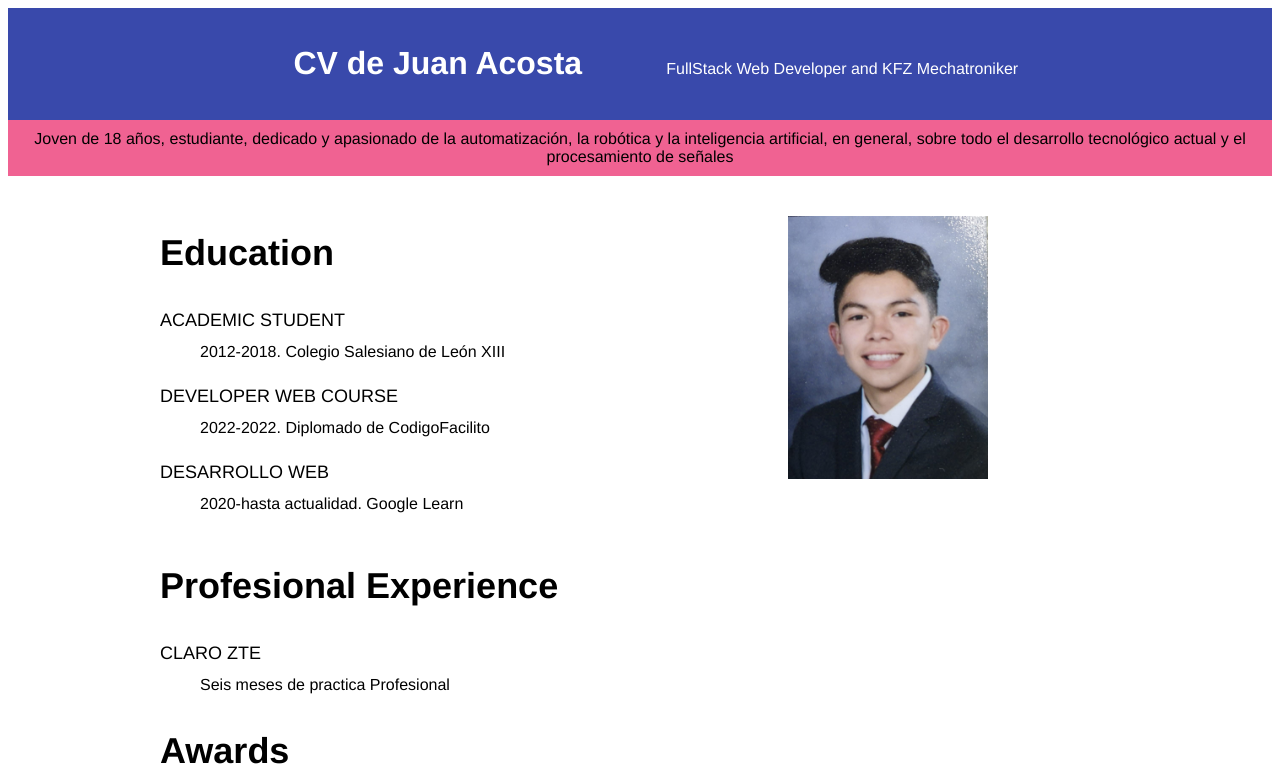
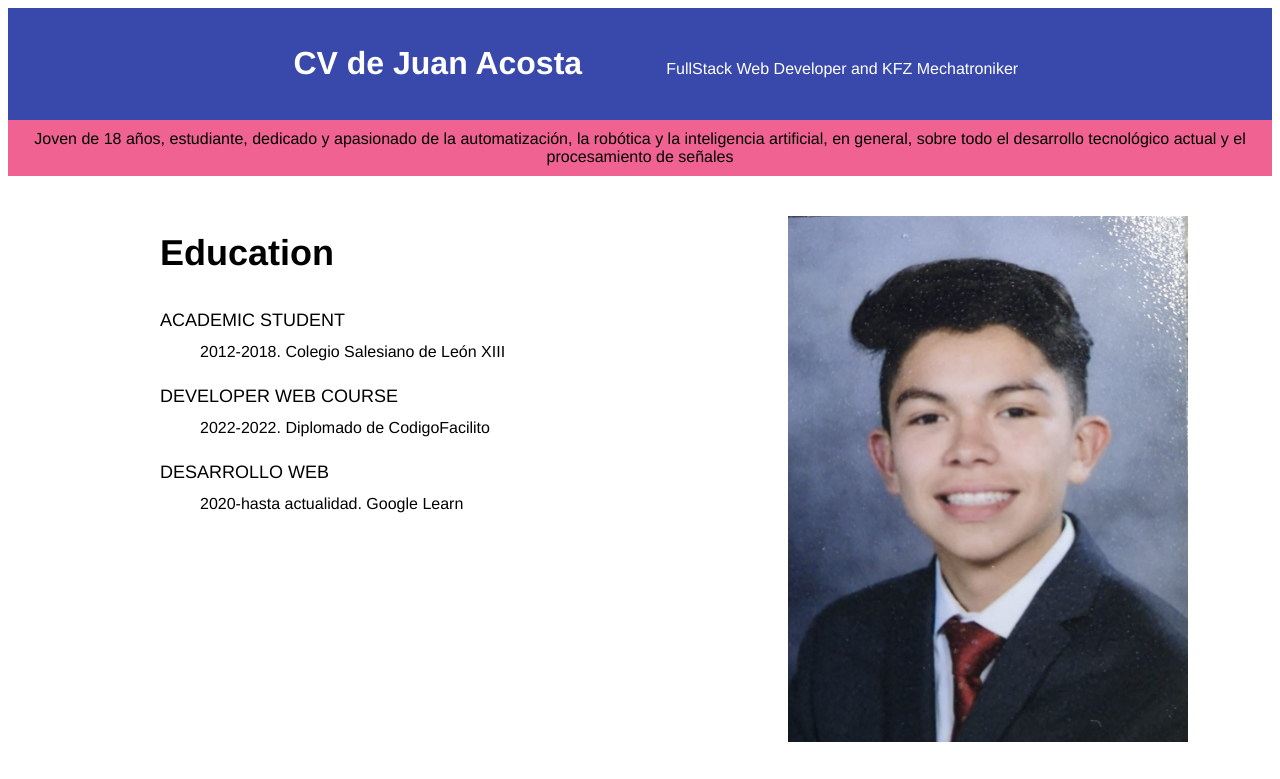
Before and after one commit to Juanonimo/juanonimo.github.com, a plain HTML site: page cv/index.html in a window 1280 px wide. Shown: the top 779 px of the page. Drawn offline with Linux system fonts and the light colour scheme.

Commit message:
Ajuste foto

```diff
--- a/cv/index.html
+++ b/cv/index.html
@@ -36,7 +36,7 @@
             </div>
           </div>
           <div style="display:inline-block;width:30%;margin-top:20px">
-            <img src="Juan.jpeg" width="200">
+            <img src="Juan.jpeg" width="400">
           </div>
         <div>
           <h3 style="font-size:36px;font-weight:700;">Profesional Experience</h3>
```
